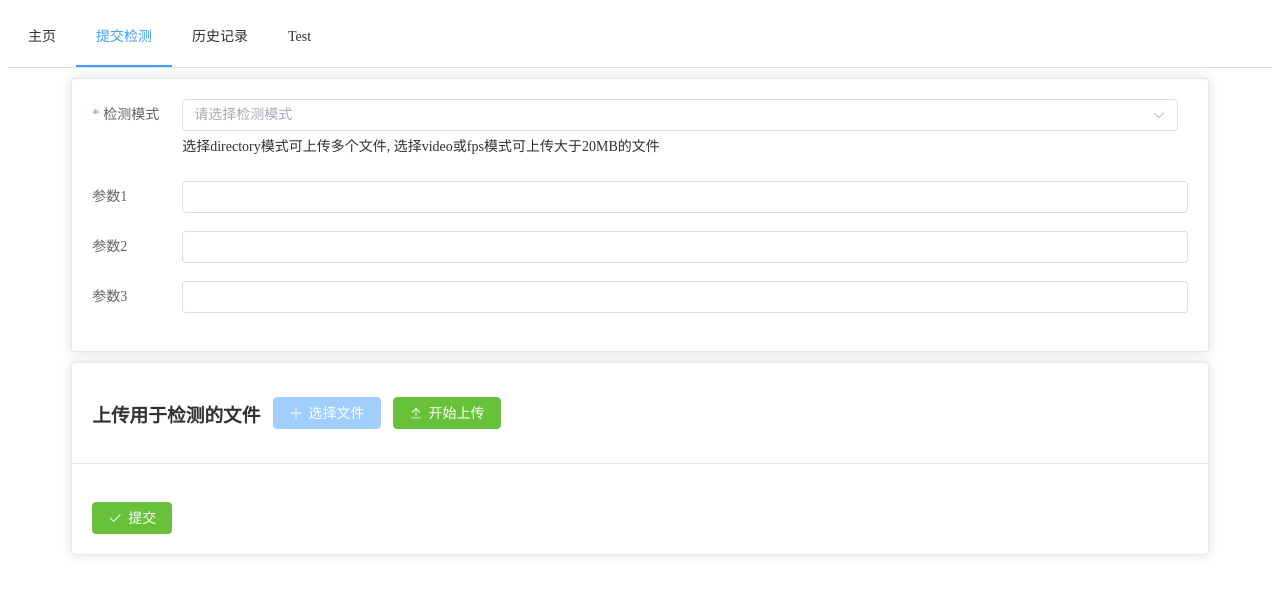
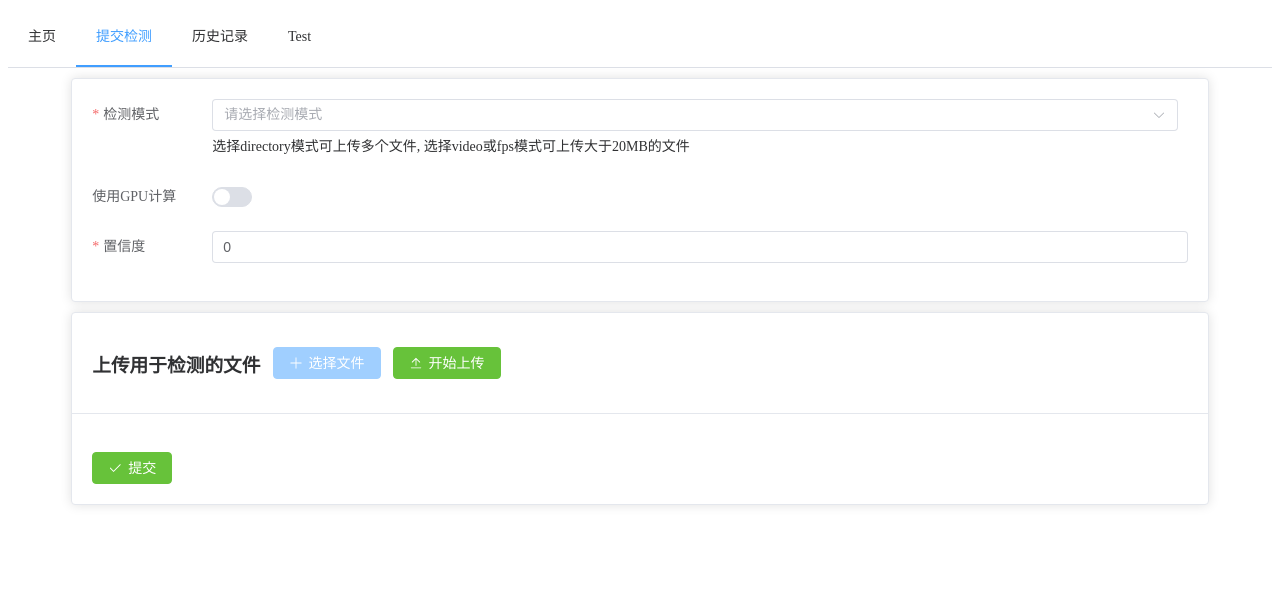
Before and after one commit to trisanct/perceptionfront, a Vue app: page /Submit in a window 1280 px wide. Shown: the top 594 px of the page. Built offline with nearby package versions, Linux system fonts and the light colour scheme.

Commit message:
完成图片预览和提交检测及其他小改动

```diff
--- a/src/router/index.ts
+++ b/src/router/index.ts
@@ -1,6 +1,8 @@
 import { createRouter, createWebHistory } from 'vue-router'
 import HomeView from '../views/HomeView.vue'
 import SubmitView from '../views/Submit.vue'
+import HistorysView from '../views/Historys.vue'
+import HistoryView from '../views/History.vue'
 
 const router = createRouter({
   history: createWebHistory(import.meta.env.BASE_URL),
@@ -22,6 +24,16 @@ const router = createRouter({
       path:'/Submit',
       name:'Submit',
       component:SubmitView
+    },
+    {
+      path:'/History',
+      name:'Historys',
+      component:HistorysView
+    },
+    {
+      path:'/History/:id',
+      name:'History',
+      component:HistoryView
     }
   ]
 })
--- /dev/null
+++ b/src/views/History.vue
@@ -0,0 +1,8 @@
+<script setup lang="ts">
+</script>
+
+<template>
+	<h1>{{$route.params.id}}</h1>
+</template>
+
+<style scoped></style>
--- /dev/null
+++ b/src/views/Historys.vue
@@ -0,0 +1,8 @@
+<script setup lang="ts">
+</script>
+
+<template>
+
+</template>
+
+<style scoped></style>
--- a/src/views/Submit.vue
+++ b/src/views/Submit.vue
@@ -1,15 +1,9 @@
 <template>
   <div class="two-cards">
     <el-card class="box-card">
-      <el-form ref="formref" :model="form" :rules="rules" label-width="90px" label-position="left">
+      <el-form ref="formref" :model="form" :rules="rules" label-width="120px" label-position="left">
         <el-form-item label="检测模式" prop="mode">
-          <el-select
-            style="margin-right: 10px"
-            v-model="mode"
-            placeholder="请选择检测模式"
-            :disabled="started || loading"
-            @change="true"
-          >
+          <el-select style="margin-right: 10px" v-model="mode" placeholder="请选择检测模式" :disabled="started || loading" @change="true">
             <el-option label="predict" value="predict" />
             <el-option label="video" value="video" />
             <el-option label="fps" value="fps" />
@@ -20,20 +14,17 @@
         <el-form-item style="display: none">
           <el-input v-model="form.guid" />
         </el-form-item>
-        <el-form-item label="fps" v-if="mode === 'video'" prop="fps">
-          <el-input v-model="form.fps" />
+        <el-form-item label="使用GPU计算">
+          <el-switch v-model="form.cuda" />
         </el-form-item>
-        <el-form-item label="test_interval" v-if="mode === 'fps'" prop="test_interval">
-          <el-input v-model="form.test_interval" />
+        <el-form-item label="视频帧率" v-if="mode === 'video'" prop="fps">
+          <el-input v-model.number="form.fps" />
         </el-form-item>
-        <el-form-item label="参数1">
-          <el-input v-model="form.param1" />
+        <el-form-item label="帧率检测次数" v-if="mode === 'fps'" prop="test_interval">
+          <el-input v-model.number="form.test_interval" />
         </el-form-item>
-        <el-form-item label="参数2">
-          <el-input v-model="form.param2" />
-        </el-form-item>
-        <el-form-item label="参数3">
-          <el-input v-model="form.param3" />
+        <el-form-item label="置信度" v-if="mode !== 'fps'" prop="confidence">
+          <el-input v-model="form.confidence" />
         </el-form-item>
       </el-form>
     </el-card>
@@ -58,16 +49,20 @@
               {{ loading ? loadprogress.toString().slice(0, 5) + '%' : '选择文件' }}
             </el-button>
           </el-upload>
-          <el-button style="margin-left: 12px" type="success" :icon="Upload" :loading="loading" @click="submitUpload">
-            开始上传
-          </el-button>
+          <el-button style="margin-left: 12px" type="success" :icon="Upload" :loading="loading" @click="submitUpload"> 开始上传 </el-button>
         </div>
       </template>
       <div v-for="(file, index) in fileList" :key="index">
         <el-card v-if="index < shown" shadow="never" class="fileblock">
           {{ file.name }} &nbsp; {{ countSize(file.size) }} &nbsp;&nbsp;
           <el-button v-if="file.status !== 'success'" type="danger" @click="handleRemove(index)">移除</el-button>
-          <el-progress :percentage="file.percentage" :status="file.percentage === 100 ? 'success' : undefined" />
+          <el-popover placement="right-start" title="查看图片" width="auto" trigger="hover">
+            <el-image style="width: 300px; height: 300px" :src="imgurls[index]" fit="scale-down" />
+            <template #reference>
+              <el-button class="m-2">查看</el-button>
+            </template>
+          </el-popover>
+          <el-progress class="fileblock" :percentage="file.percentage" :status="file.percentage === 100 ? 'success' : undefined" />
         </el-card>
       </div>
       <br />
@@ -88,6 +83,12 @@ import type { UploadProps, UploadUserFile, FormInstance, FormRules } from 'eleme
 let ready = 0
 let adding = 0
 let loadaborted = false //to be done 计算文件哈希时切换模式
+enum modes {
+  predict,
+  video,
+  fps,
+  directory,
+}
 const mode = ref('')
 const fileList = ref<UploadUserFile[]>([])
 const shas: string[] = []
@@ -97,20 +98,45 @@ const loading = ref(false)
 const loadprogress = ref(0)
 const started = ref(false)
 const sha256 = CryptoJS.algo.SHA256.create()
+const imgurls = ref<string[]>([])
 const form = reactive({
   guid: '',
-  mode: '',
-  fps: '',
-  test_interval: '',
-  param1: '',
-  param2: '',
-  param3: '',
+  cuda: false,
+  mode: -1,
+  fps: 0,
+  test_interval: 0,
+  confidence: 0,
 })
 const formref = ref<FormInstance>()
+const validateMode = (rule: any, value: number, callback: any) => {
+  if (value < 0 || value > 3) {
+    callback(new Error('请选择模式'))
+  } else {
+    callback()
+  }
+}
+const validateConfidence = (rule: any, value: any, callback: any) => {
+  const pat: RegExp = /0\.\d*[1-9]/
+  if (!pat.test(value)) {
+    callback(new Error('请输入正确的置信度'))
+  } else {
+    callback()
+  }
+}
 const rules = reactive<FormRules>({
-	mode:[{required:true,message:'请选择模式',trigger:'blur'}],
-	fps:[{required:true,message:'请输入视频fps',trigger:'blur'}],
-	test_interval:[{required:true,message:'请输入test间隔',trigger:'blur'}]
+  mode: [{ required: true }, { validator: validateMode, trigger: 'blur' }],
+  fps: [
+    { required: true, message: '请输入视频fps', trigger: 'blur' },
+    { type: 'number', message: 'fps必须是一个数' },
+  ],
+  test_interval: [
+    { required: true, message: '请输入test_interval', trigger: 'blur' },
+    { type: 'number', message: 'test_interval必须是一个数' },
+  ],
+  confidence: [
+		{ required: true, message: '请输入置信度', trigger: 'blur' },
+		{ validator:validateConfidence, trigger: 'blur' }
+	],
 })
 watch(fileList, async (a, b) => {
   if (a.length > b.length) {
@@ -144,6 +170,7 @@ watch(fileList, async (a, b) => {
         ElMessage.warning('请勿添加相同文件')
       } else {
         shas.push(fsha)
+        imgurls.value.push(URL.createObjectURL(a[i].raw!))
         shown.value++
         ready++
         i++
@@ -153,27 +180,31 @@ watch(fileList, async (a, b) => {
     adding = 0
   }
 })
+const modevalue = (mode: string) => {
+  if (mode === 'predict') return 0
+  if (mode === 'video') return 1
+  if (mode === 'fps') return 2
+  if (mode === 'directory') return 3
+  return 9
+}
 watch(mode, (newmode, oldmode) => {
   form.guid = ''
-  form.mode = mode.value
+  form.mode = modevalue(mode.value)
+  formref.value?.validateField('mode', () => null)
   const oldmodetype = modeType(oldmode)
   const newmodetype = modeType(newmode)
   if (newmode !== 'directory') if (fileList.value.length > 1) shown.value = 1
   if (oldmodetype !== newmodetype) {
     if (newmodetype === 'image') {
       if (fileList.value.length > 0)
-        if (
-          (isUndefined(fileList.value[0].size) ? 0 : fileList.value[0].size) > 20 * 1048576 ||
-          !fileList.value[0].raw?.type.includes('image')
-        )
+        if ((isUndefined(fileList.value[0].size) ? 0 : fileList.value[0].size) > 20 * 1048576 || !fileList.value[0].raw?.type.includes('image'))
           shown.value = 0
     } else {
       if (fileList.value.length > 0) if (!fileList.value[0].raw?.type.includes('video')) shown.value = 0
     }
   }
   fileList.value.splice(shown.value, fileList.value.length - shown.value)
-  if (shas.splice(shown.value, shas.length - shown.value).length !== 0)
-    ElMessage.warning('部分或全部文件因模式切换而移除')
+  if (shas.splice(shown.value, shas.length - shown.value).length !== 0) ElMessage.warning('部分或全部文件因模式切换而移除')
 })
 
 const handleExceed: UploadProps['onExceed'] = (files, uploadFiles) => {
@@ -189,6 +220,7 @@ const handleRemove = (i: number) => {
   fileList.value.splice(i, 1)
   shown.value--
   shas.splice(i, 1)
+  imgurls.value.splice(i, 1)
 }
 
 const handleError: UploadProps['onError'] = (error, file, uploadFiles) => {
@@ -225,24 +257,30 @@ const submitUpload = () => {
     uploadFiles()
     return
   }
-  ElMessage.error('出错啦')
+  ElMessage.error('错误')
 }
 
 const onSubmit = async (formEl: FormInstance | undefined) => {
   if (!formEl) return
   await formEl.validate(async (valid, fields) => {
     if (valid) {
-			//to be done
-			const res = await axios.post(`/server/Submit`,{
-				mode:form.mode,
-				guid:form.guid,
-
-			})
+      //to be done
+      if (fileList.value.length === 0 || ready !== 0) {
+        ElMessage.warning('请在文件上传完成后再提交')
+        return
+      }
+      const res = await axios.post(`/server/Submit`, {
+        mode: form.mode,
+        guid: form.guid,
+				cuda: form.cuda,
+				confidence: form.confidence,
+        fps: form.fps,
+        interval: form.test_interval,
+      })
       if (res.status !== 200) return Promise.reject('error')
     } else return
   })
 }
-
 const countSize = (bytes: any) => {
   if (typeof bytes !== 'number') return '0B'
   if (bytes === 0) return '0B'
@@ -286,13 +324,12 @@ const uploadOne = async (i: number, extra: extradata[] = []) => {
     if (res.status !== 200) return Promise.reject('error')
     fileList.value[i].percentage = 100
     fileList.value[i].status = 'success'
+    ready--
     return res.data
   } catch (e) {
     fileList.value[i].percentage = 0
     fileList.value[i].status = 'fail'
     ElMessage.error(e?.toString())
-  } finally {
-    ready--
   }
 }
 
@@ -313,8 +350,10 @@ const uploadFiles = async () => {
   let i = 0
   while (i < fileList.value.length) {
     if (fileList.value[i].status === 'ready') {
-      console.log('即将进入uploadone')
-      uploadOne(i, [{ name: 'guid', value: form.guid },{name:'id',value:i.toString()}])
+      uploadOne(i, [
+        { name: 'guid', value: form.guid },
+        { name: 'id', value: i.toString() },
+      ])
     }
     i++
   }
@@ -324,10 +363,10 @@ const uploadSlices = async () => {
   try {
     const file = fileList.value[0].raw as File
     if (form.guid === '') {
-      const res = await axios.post(`/server/GetGuid`,{
-				filename:file.name,
-				sha:shas[0]
-			})
+      const res = await axios.post(`/server/GetGuid`, {
+        filename: file.name,
+        sha: shas[0],
+      })
       if (res.status !== 200) return Promise.reject('error')
       form.guid = res.data
     }
@@ -351,7 +390,7 @@ const uploadSlices = async () => {
       const res = await axios.post(`/server/UploadSlice/${end === total}`, fd, {
         headers: {
           'Content-Type': 'multipart/form-data',
-        }
+        },
       })
       start = end
       fileList.value[0].percentage = +((start / total) * 100).toFixed(2)
```
Also changed, not shown: .prettierrc.json.
